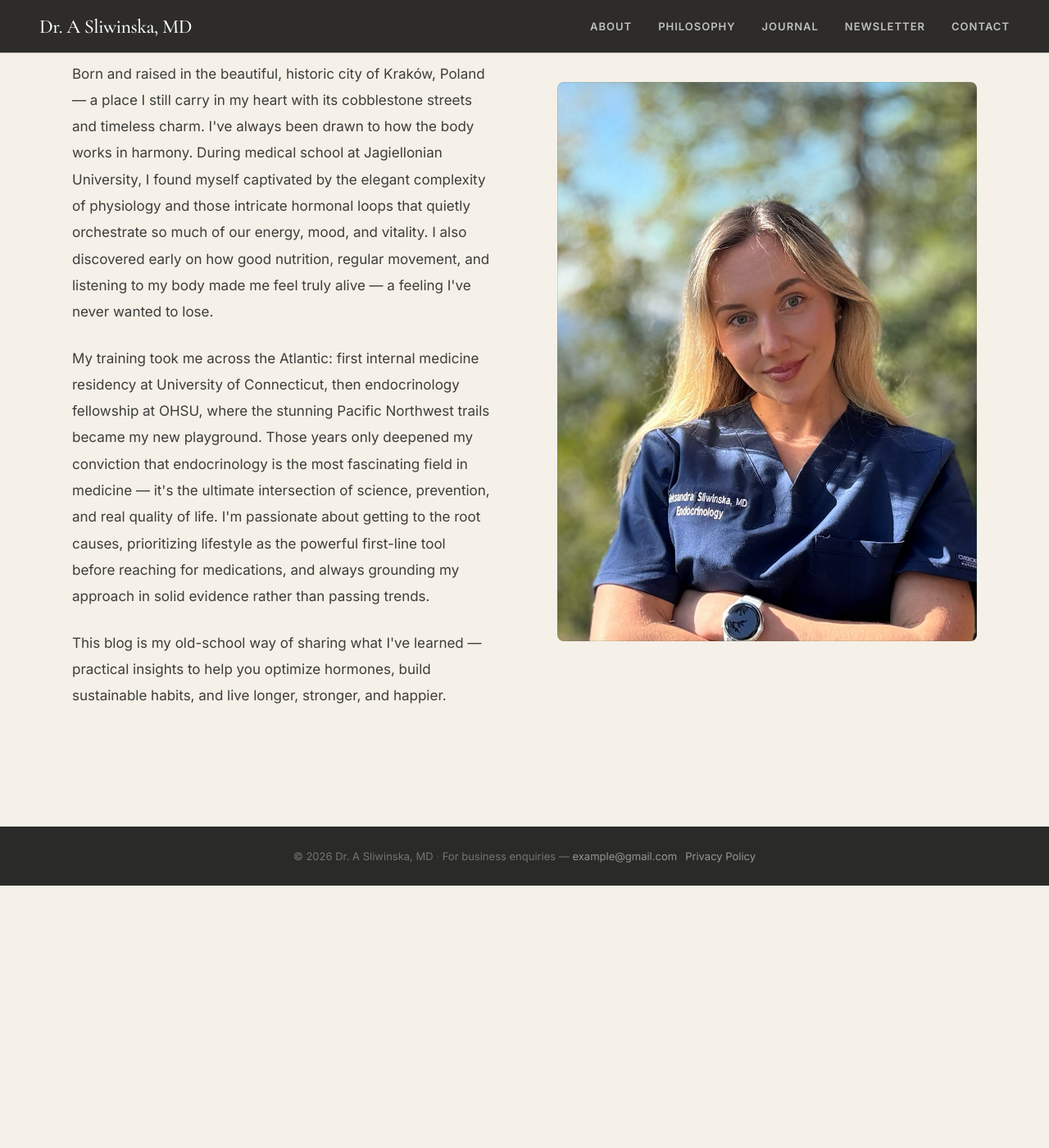
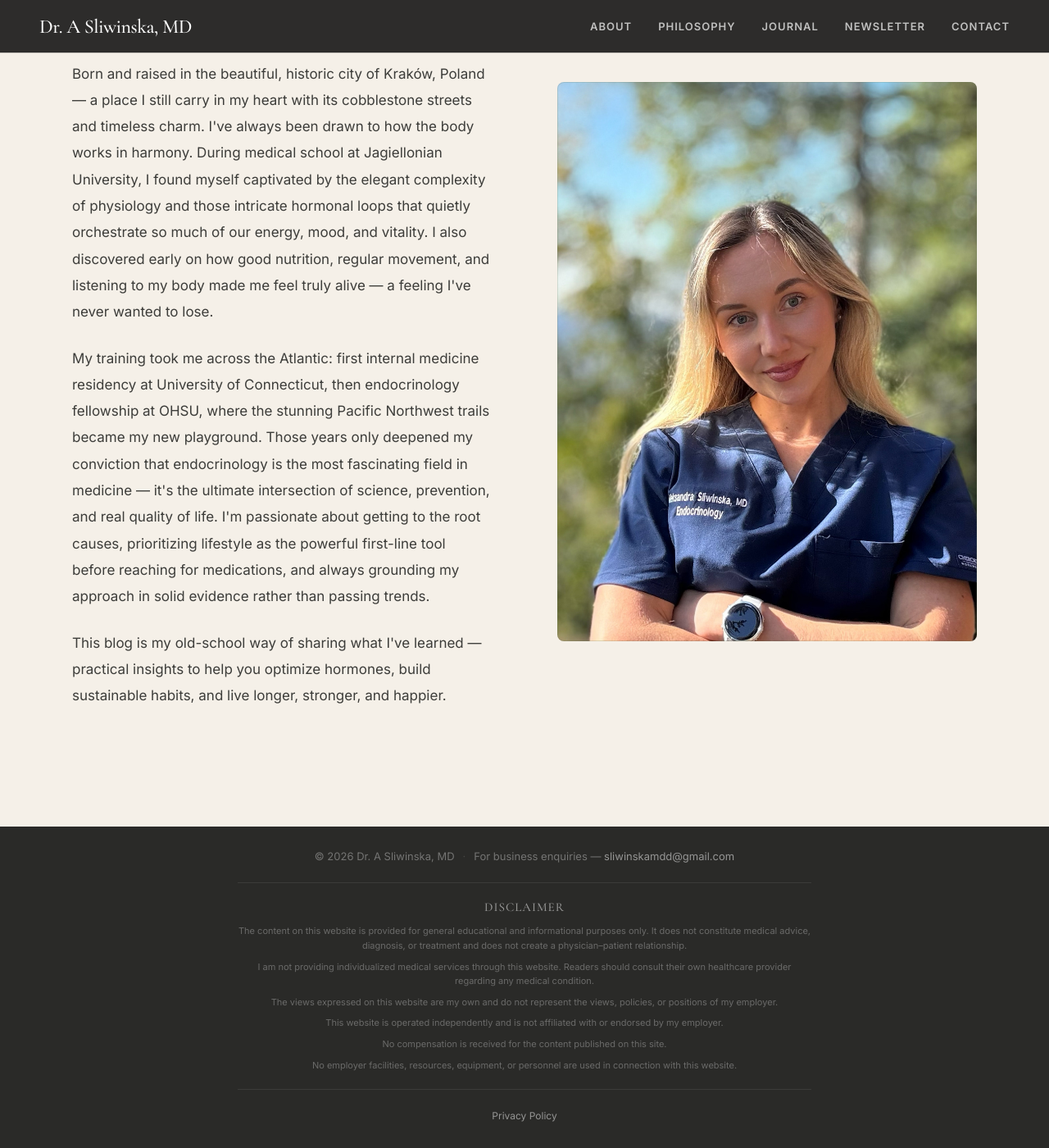
Before and after one commit to sliwinskamd/website, a Jekyll site: the page built from about.html, in a window 1280 px wide and 1400 px high, scrolled down 404 px. Shown: the whole window at 82% size. Built offline with Jekyll 4.4.1, drawn with Linux system fonts in a browser that asks for light colours; before the commit the page ends 1484 px from its top, so only the background shows below that.

Commit message:
Vit D article

```diff
--- a/_layouts/default.html
+++ b/_layouts/default.html
@@ -27,7 +27,16 @@
     <div class="footer-top">
       <span>&copy; {{ 'now' | date: "%Y" }} Dr. A Sliwinska, MD</span>
       <span class="footer-divider">&middot;</span>
-      <span>For business enquiries — <a href="mailto:example@gmail.com">example@gmail.com</a></span>
+      <span>For business enquiries — <a href="mailto:sliwinskamdd@gmail.com">sliwinskamdd@gmail.com</a></span>
+    </div>
+    <div class="footer-disclaimer">
+      <h4>Disclaimer</h4>
+      <p>The content on this website is provided for general educational and informational purposes only. It does not constitute medical advice, diagnosis, or treatment and does not create a physician–patient relationship.</p>
+      <p>I am not providing individualized medical services through this website. Readers should consult their own healthcare provider regarding any medical condition.</p>
+      <p>The views expressed on this website are my own and do not represent the views, policies, or positions of my employer.</p>
+      <p>This website is operated independently and is not affiliated with or endorsed by my employer.</p>
+      <p>No compensation is received for the content published on this site.</p>
+      <p>No employer facilities, resources, equipment, or personnel are used in connection with this website.</p>
     </div>
     <div class="footer-bottom">
       <a href="{{ '/privacy/' | relative_url }}">Privacy Policy</a>
--- a/assets/css/main.css
+++ b/assets/css/main.css
@@ -606,9 +606,12 @@ body {
 
 /* FOOTER */
 .footer {
-  padding: 28px 48px;
+  padding: 28px 48px 32px;
   background: var(--dark);
-  display: flex; justify-content: center; align-items: center; gap: 10px; flex-wrap: wrap;
+  display: flex;
+  flex-direction: column;
+  align-items: center;
+  gap: 24px;
   color: rgba(255,255,255,0.35);
   font-size: 13px;
 }
@@ -617,8 +620,43 @@ body {
   transition: color 0.3s;
 }
 .footer a:hover { color: rgba(255,255,255,0.8); }
+.footer-top {
+  display: flex;
+  justify-content: center;
+  align-items: center;
+  gap: 10px;
+  flex-wrap: wrap;
+}
 .footer-divider {
   opacity: 0.4;
+}
+.footer-disclaimer {
+  max-width: 700px;
+  text-align: center;
+  padding: 20px 0;
+  border-top: 1px solid rgba(255,255,255,0.08);
+  border-bottom: 1px solid rgba(255,255,255,0.08);
+}
+.footer-disclaimer h4 {
+  font-family: 'Cormorant Garamond', serif;
+  font-size: 15px;
+  font-weight: 500;
+  letter-spacing: 1px;
+  text-transform: uppercase;
+  color: rgba(255,255,255,0.5);
+  margin-bottom: 12px;
+}
+.footer-disclaimer p {
+  font-size: 11px;
+  line-height: 1.6;
+  color: rgba(255,255,255,0.3);
+  margin-bottom: 8px;
+}
+.footer-disclaimer p:last-child {
+  margin-bottom: 0;
+}
+.footer-bottom {
+  font-size: 12px;
 }
 
 /* ═══════════════════════════════════════════
@@ -641,6 +679,8 @@ body {
   .newsletter-input { border-radius: 4px; }
   .newsletter-btn { border-radius: 4px; }
   .social-links { gap: 24px; }
+  .footer { padding: 24px 24px 28px; }
   .footer-top .footer-divider { display: none; }
   .footer-top { display: flex; flex-direction: column; gap: 4px; }
+  .footer-disclaimer { padding: 16px 12px; max-width: 100%; }
 }
```
Also changed, not shown: _posts/2026-01-14-thyroid-panel-full-picture.md (deleted, +0 -48 lines), _posts/2026-01-21-insulin-resistance.md (deleted, +0 -50 lines), _posts/2026-01-28-circadian-rhythm-cortisol.md (deleted, +0 -42 lines), _posts/2026-03-01-vitamin-d-sunshine-hormone.md (added, +199 -0 lines), about_me/AboutMe.txt (added, +7 -0 lines), about_me/IMG_0659.jpg (added).
